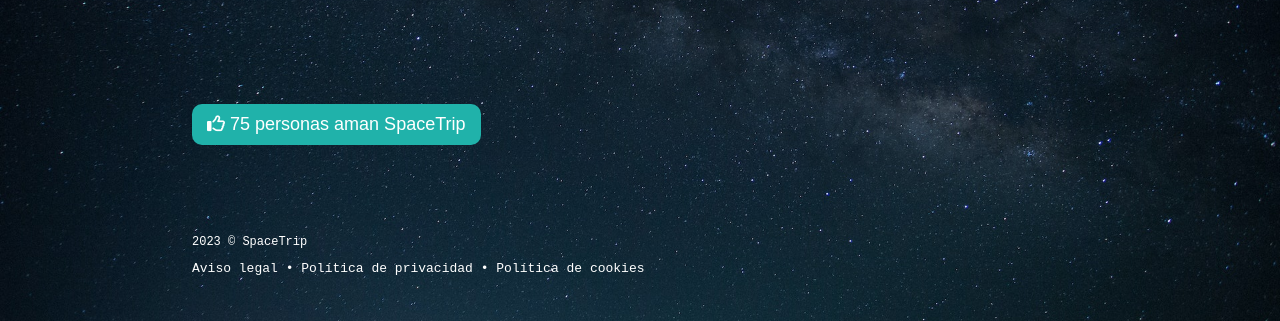
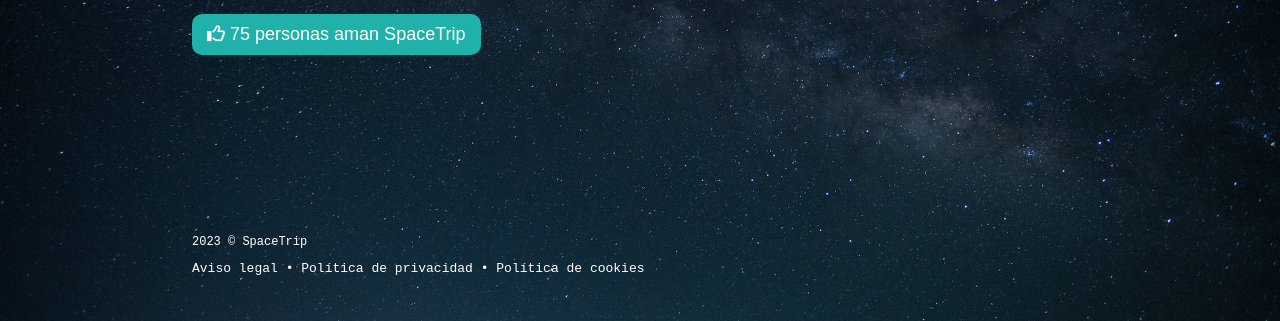
Before and after one commit to danielRV7/web, a website built with Parcel: page src/index.html in a window 1280 px wide. Shown: the part 479-800 px from the top of the page. Built offline with nearby package versions, Linux system fonts and the light colour scheme.

Commit message:
Margin top

```diff
--- a/css/estilos.css
+++ b/css/estilos.css
@@ -262,7 +262,7 @@ div.logoWeb p {
 .botonLike {
 	padding: 10px 15px;
 	background: lightseagreen;
-	margin-top: 60%;
+	margin-top: 50%;
 	font-size: 18px;
 	border-radius: 10px;
 	color: white;
```
